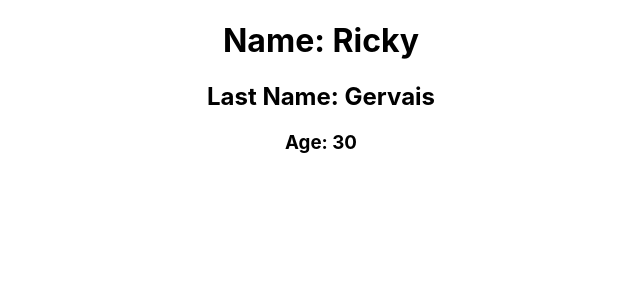
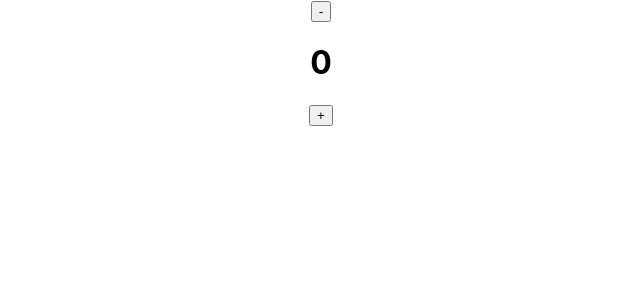
Before and after one commit to SuleMwanzia/kritiq, a React (Create React App) app: page / in a window 1280 px wide. Shown: the top 300 px of the page, without its empty margins (319-959 px from the left). Built offline with nearby package versions, Linux system fonts and the light colour scheme.

Commit message:
Experimenting with hooks and events

```diff
--- a/src/App.js
+++ b/src/App.js
@@ -1,21 +1,14 @@
 
 import './App.css';
-
-const Person = (props) => {
-  return(
-    <>
-<h1>Name: {props.name}</h1>
-<h2>Last Name: {props.lastName}</h2>
-<h3>Age: {props.age}</h3>
-</>
-  )
-}
+import { useState } from 'react';
 
 const App =() => {
-
+ const [counter, setCounter] = useState(0);
   return (
     <div className="App">
-      <Person name= {'Ricky'} lastName={'Gervais'} age={30}/>
+      <button>-</button>
+      <h1>0</h1>
+      <button>+</button>
     </div>
   );
 }
```
